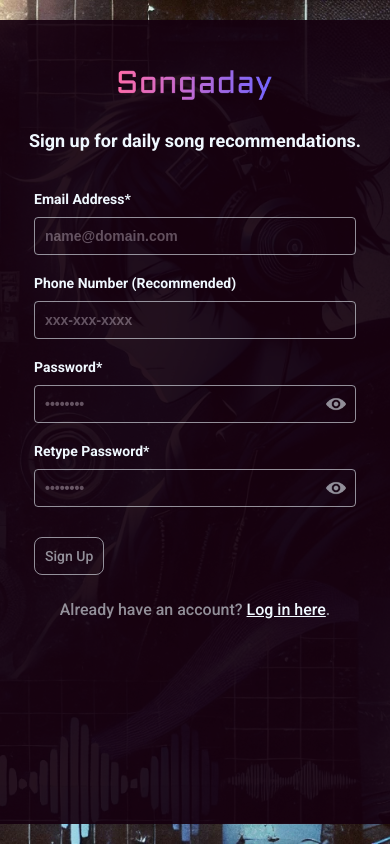
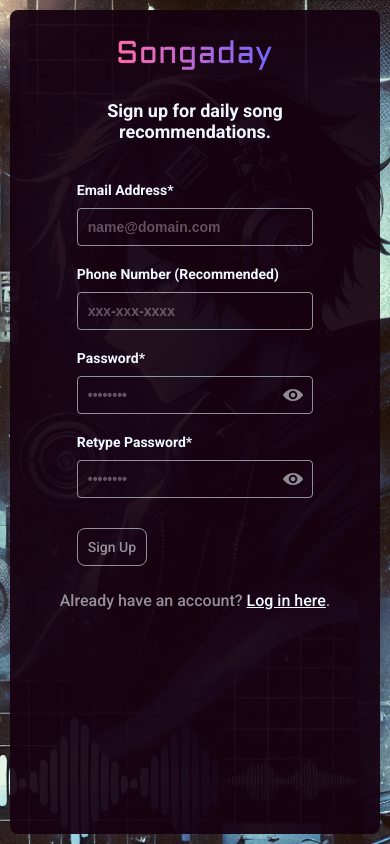
Before and after one commit to noahdixon/songaday, a React (Create React App) app in the folder frontend/: page /auth/register in a window 390 px wide. Built offline with nearby package versions, Linux system fonts and the light colour scheme; no server answers.

Commit message:
Style auth pages for phone screens

```diff
--- a/frontend/src/components/PasswordInput.css
+++ b/frontend/src/components/PasswordInput.css
@@ -28,3 +28,11 @@ ul {
     color: var(--grey);
     margin-top: 8px;
 }
+
+@media (max-width:480px)  {
+
+    .password-input {
+        padding-right: 40px;
+        width: calc(55dvw - 30px);
+    }
+}
--- a/frontend/src/pages/AuthPage.css
+++ b/frontend/src/pages/AuthPage.css
@@ -5,11 +5,11 @@ textarea:focus, input:focus {
 .auth-flex-container {
     display: flex;
     justify-content: center;
-    margin: 20px;
     flex-grow: 1;
 }
 
 .auth-container {
+    margin: 20px;
     padding: 50px;
     border-radius: 15px;
     background-color: var(--purple-background-color);
@@ -101,3 +101,23 @@ textarea:focus, input:focus {
     margin-top: 5px;
     text-decoration: underline;
 }
+
+@media (max-width:480px)  {
+    .auth-container {
+        margin: 10px;
+        padding: 30px;
+        border-radius: 8px;
+        flex-grow: 1;
+    }
+
+    .auth-input {
+        width: 55dvw;
+    }
+
+}
+
+@media (max-width:350px)  {
+    .auth-bottom-message {
+        font-size: 13px;
+    }
+}
```
